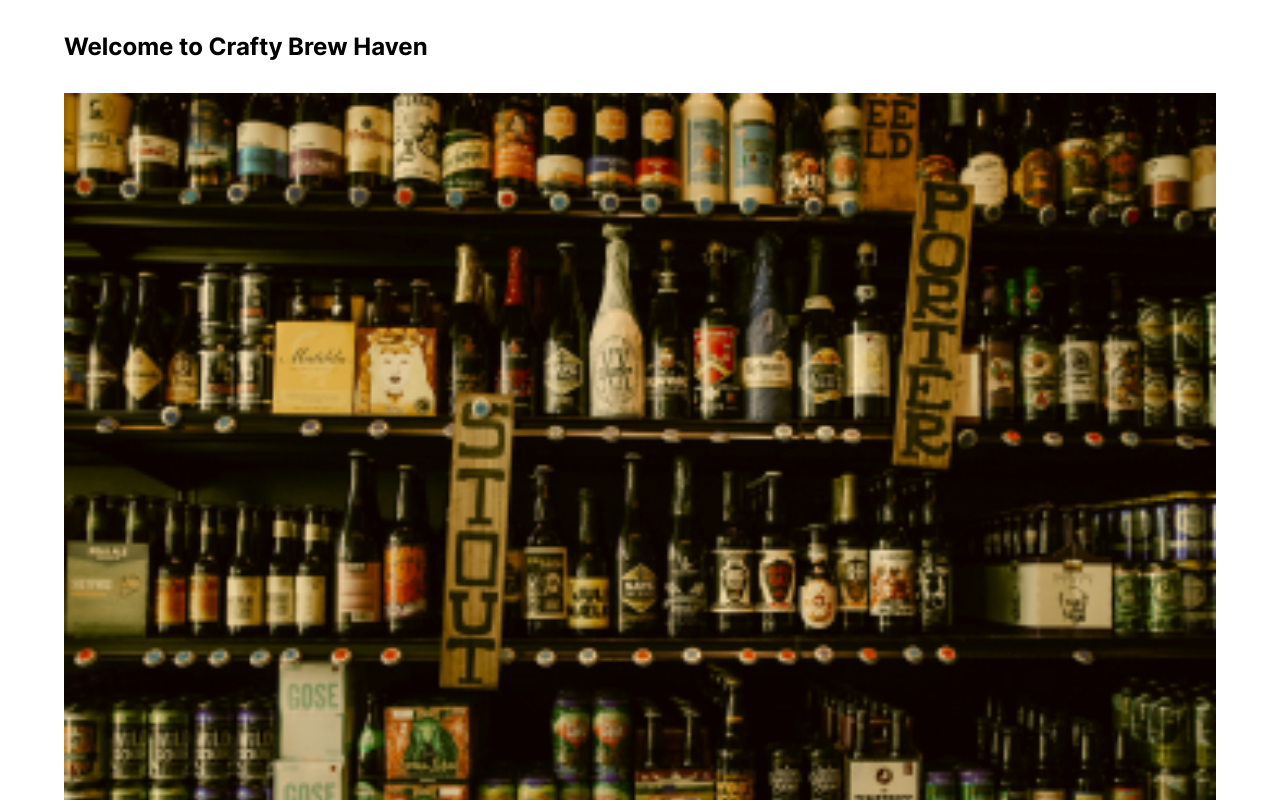
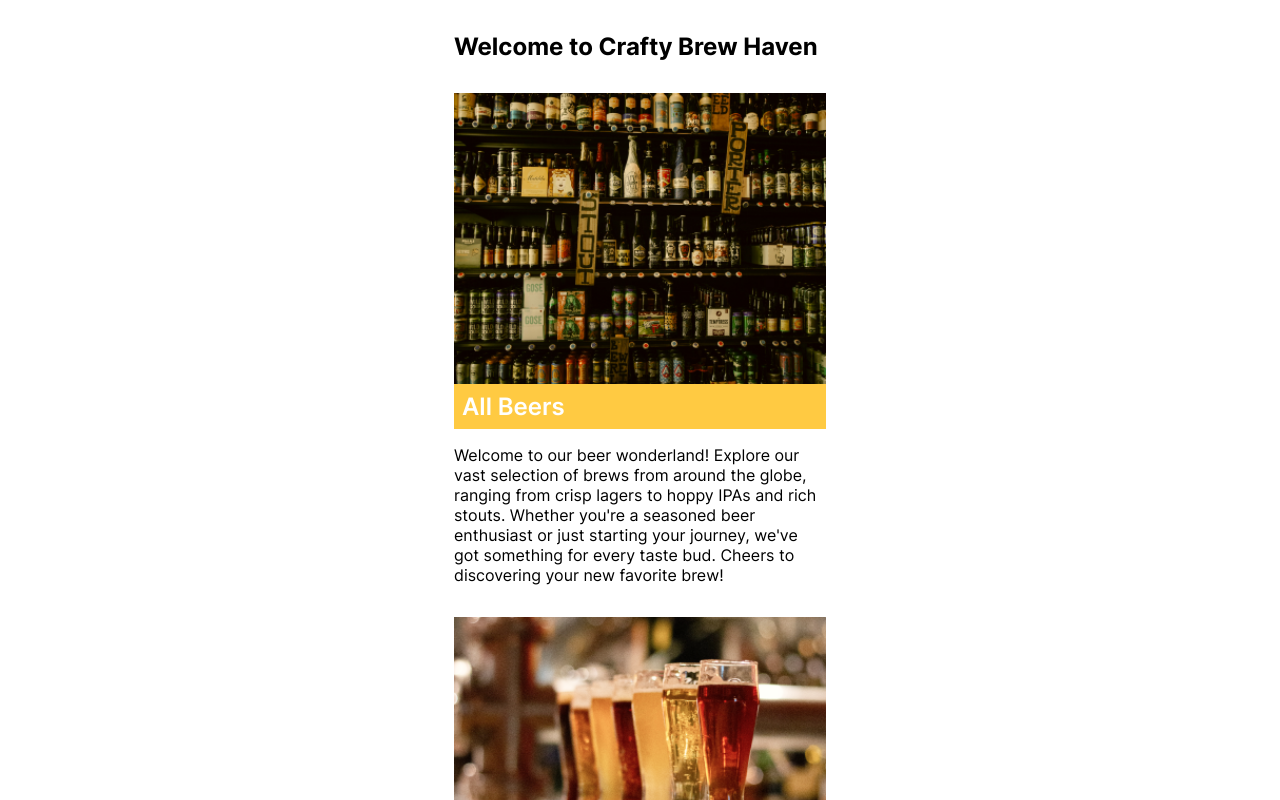
Before and after one commit to thomaserdmenger/superCode-Beer-API-React-Rooter-DOM-Project, a React (Vite) app: page / in a window 1280 px wide. Shown: the top 800 px of the page. Built offline with nearby package versions, Linux system fonts and the light colour scheme.

Commit message:
Add Max Width

```diff
--- a/src/components/Footer/Footer.css
+++ b/src/components/Footer/Footer.css
@@ -2,4 +2,6 @@ footer {
   background-color: #ffca42;
   padding: 0.4rem;
   text-align: center;
+  max-width: 500px;
+  margin-inline: auto;
 }
--- a/src/index.css
+++ b/src/index.css
@@ -21,7 +21,8 @@ img {
 .wrapper {
   padding-inline: 5%;
   padding-block-start: 2rem;
-  /* min-height: 100vh; */
+  max-width: 500px;
+  margin-inline: auto;
 }
 
 a {
```
